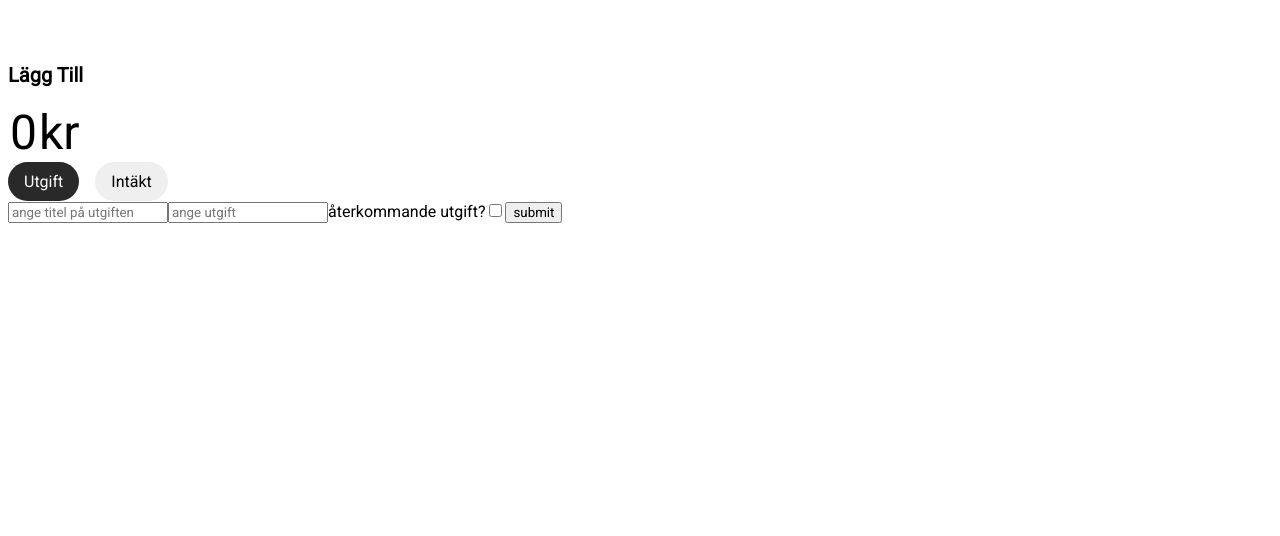
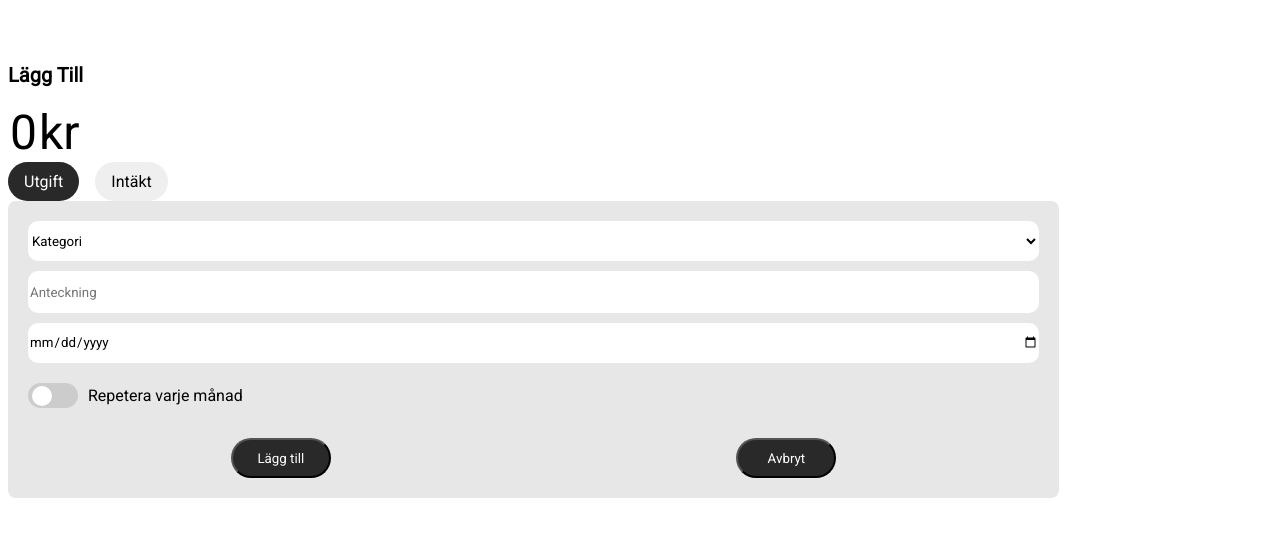
Before and after one commit to Markus-Simonsen-ITHS/JavaScript-med-ramverk-laboration-3, a Vue app in the folder deg/: page /#/add in a window 1280 px wide. Shown: the top 536 px of the page. Built offline with nearby package versions, Linux system fonts and the light colour scheme; no server answers.

Commit message:
styled createexpense and createincome

```diff
--- a/deg/src/components/CreateExpense.vue
+++ b/deg/src/components/CreateExpense.vue
@@ -30,19 +30,143 @@
   }
 </script>
 <template>
-  <input v-model="expenseTitle" placeholder="ange titel på utgiften" />
-  <input v-model="expenseAmount" placeholder="ange utgift" />
-  <label for="reocurringExpense">återkommande utgift?</label>
+  <form @submit.prevent="">
+    <select>
+      <option value="">Kategori</option>
+      <option value="mat">Mat</option>
+    </select>
+    <input type="text" v-model="expenseTitle" placeholder="Anteckning" />
+    <input type="date" v-model="expenseAmount" placeholder="Datum" />
+    <div class="reocurringExpense-container">
+      <label for="reocurringExpense" class="switch">
         <input
-    name="reocurringExpense"
+          id="reocurringExpense"
           type="checkbox"
           value="reocurringExpense"
           v-model="checkbox"
         />
+        <span class="slider" />
+      </label>
+      <label for="reocurringExpense">Repetera varje månad</label>
+    </div>
+    <div class="button-container">
       <input
         type="button"
-    value="submit"
+        value="Lägg till"
         @click="submitExpense"
         @keyup.enter="submitExpense"
       />
+      <input type="button" value="Avbryt" />
+    </div>
+  </form>
 </template>
+
+<style scoped>
+  form {
+    display: flex;
+    flex-direction: column;
+    padding: 20px;
+    background-color: #e7e7e7;
+    border-radius: 8px;
+  }
+  select {
+    height: 40px;
+    background-color: white;
+    border-radius: 10px;
+    outline: none;
+    border: none;
+    margin-bottom: 10px;
+  }
+  input[type='text'],
+  input[type='date'] {
+    height: 40px;
+    border-radius: 10px;
+    border: none;
+    margin-bottom: 10px;
+  }
+  input[type='date'] {
+    margin-bottom: 20px;
+  }
+
+  .reocurringExpense-container {
+    display: flex;
+    align-items: center;
+    margin-bottom: 30px;
+  }
+
+  .reocurringExpense-container .switch {
+    margin-right: 10px;
+  }
+
+  /* Checkbox as a slider */
+  .switch {
+    position: relative;
+    display: inline-block;
+    width: 50px;
+    height: 25px;
+    /* width: 60px; */
+    /* height: 34px; */
+  }
+
+  .switch input {
+    opacity: 0;
+    width: 0;
+    height: 0;
+  }
+
+  /* The slider */
+  .slider {
+    position: absolute;
+    cursor: pointer;
+    top: 0;
+    left: 0;
+    right: 0;
+    bottom: 0;
+    background-color: #ccc;
+    -webkit-transition: 0.4s;
+    transition: 0.4s;
+    border-radius: 34px;
+  }
+
+  .slider:before {
+    position: absolute;
+    border-radius: 50%;
+    content: '';
+    height: 20px;
+    width: 20px;
+    left: 4px;
+    bottom: 2px;
+    background-color: white;
+    -webkit-transition: 0.4s;
+    transition: 0.4s;
+  }
+
+  input:checked + .slider {
+    background-color: #2196f3;
+  }
+
+  input:focus + .slider {
+    box-shadow: 0 0 1px #2196f3;
+  }
+
+  /* The sliding animation */
+  input:checked + .slider:before {
+    -webkit-transform: translateX(20px);
+    -ms-transform: translateX(20px);
+    transform: translateX(20px);
+  }
+
+  .button-container {
+    display: grid;
+    grid-template-columns: 1fr 1fr;
+    justify-items: center;
+  }
+
+  input[type='button'] {
+    background-color: #292929;
+    color: #fff;
+    height: 40px;
+    border-radius: 100px;
+    width: 100px;
+  }
+</style>
--- a/deg/src/components/CreateIncome.vue
+++ b/deg/src/components/CreateIncome.vue
@@ -30,19 +30,139 @@
   }
 </script>
 <template>
-  <input v-model="incomeTitle" placeholder="ange titel på inkomsten" />
-  <input v-model="incomeAmount" placeholder="ange inkomst" />
-  <label for="reocurringIncome">återkommande inkomst?</label>
+  <form @submit.prevent="">
+    <input type="text" v-model="incomeTitle" placeholder="Anteckning" />
+    <input type="date" v-model="incomeAmount" placeholder="Date" />
+    <div class="reocurringExpense-container">
+      <label for="reocurringExpense" class="switch">
         <input
-    name="reocurringIncome"
+          id="reocurringExpense"
           type="checkbox"
-    value="reocurringIncome"
+          value="reocurringExpense"
           v-model="checkbox"
         />
+        <span class="slider" />
+      </label>
+      <label for="reocurringExpense">Repetera varje månad</label>
+    </div>
+    <div class="button-container">
       <input
         type="button"
-    value="submit"
+        value="Lägg till"
         @click="submitIncome"
         @keyup.enter="submitIncome"
       />
+      <input type="button" value="Avbryt" />
+    </div>
+  </form>
 </template>
+
+<style scoped>
+  form {
+    display: flex;
+    flex-direction: column;
+    padding: 20px;
+    background-color: #e7e7e7;
+    border-radius: 8px;
+  }
+  select {
+    height: 40px;
+    background-color: white;
+    border-radius: 10px;
+    outline: none;
+    border: none;
+    margin-bottom: 10px;
+  }
+  input[type='text'],
+  input[type='date'] {
+    height: 40px;
+    border-radius: 10px;
+    border: none;
+    margin-bottom: 10px;
+  }
+  input[type='date'] {
+    margin-bottom: 20px;
+  }
+
+  .reocurringExpense-container {
+    display: flex;
+    align-items: center;
+    margin-bottom: 30px;
+  }
+
+  .reocurringExpense-container .switch {
+    margin-right: 10px;
+  }
+
+  /* Checkbox as a slider */
+  .switch {
+    position: relative;
+    display: inline-block;
+    width: 50px;
+    height: 25px;
+    /* width: 60px; */
+    /* height: 34px; */
+  }
+
+  .switch input {
+    opacity: 0;
+    width: 0;
+    height: 0;
+  }
+
+  /* The slider */
+  .slider {
+    position: absolute;
+    cursor: pointer;
+    top: 0;
+    left: 0;
+    right: 0;
+    bottom: 0;
+    background-color: #ccc;
+    -webkit-transition: 0.4s;
+    transition: 0.4s;
+    border-radius: 34px;
+  }
+
+  .slider:before {
+    position: absolute;
+    border-radius: 50%;
+    content: '';
+    height: 20px;
+    width: 20px;
+    left: 4px;
+    bottom: 2px;
+    background-color: white;
+    -webkit-transition: 0.4s;
+    transition: 0.4s;
+  }
+
+  input:checked + .slider {
+    background-color: #2196f3;
+  }
+
+  input:focus + .slider {
+    box-shadow: 0 0 1px #2196f3;
+  }
+
+  /* The sliding animation */
+  input:checked + .slider:before {
+    -webkit-transform: translateX(20px);
+    -ms-transform: translateX(20px);
+    transform: translateX(20px);
+  }
+
+  .button-container {
+    display: grid;
+    grid-template-columns: 1fr 1fr;
+    justify-items: center;
+  }
+
+  input[type='button'] {
+    background-color: #292929;
+    color: #fff;
+    height: 40px;
+    border-radius: 100px;
+    width: 100px;
+  }
+</style>
```
Lines whose indentation alone changed are shown as unchanged.
